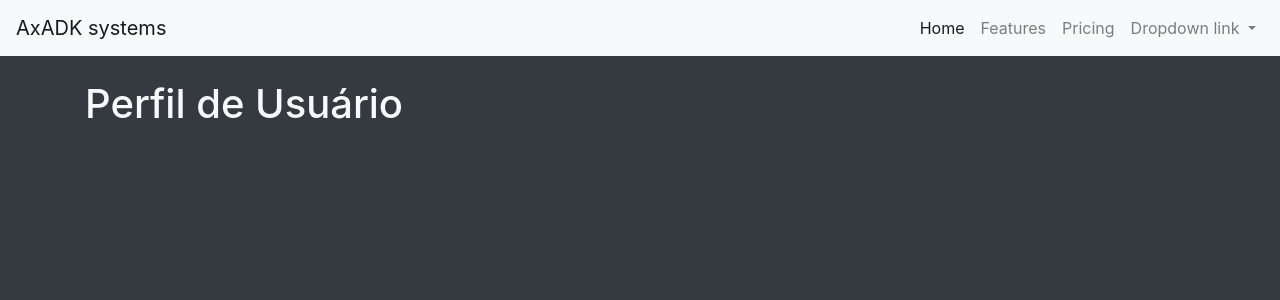
After one commit to Marcolazz/sistema_de_login_AIPR2019v1, a PHP site: page /profile.php in a window 1280 px wide. The commit adds this page. Shown: the top 300 px of the page. Run offline with PHP 8.4, Linux system fonts and the light colour scheme.

Commit message:
Criação do profile.php
Recepção dos dados do front-end no back-end e redirecionamento para o profile.php

```diff
--- /dev/null
+++ b/profile.php
@@ -0,0 +1,56 @@
+<!doctype html>
+<html lang="pt-br">
+
+<head>
+    <!-- Required meta tags -->
+    <meta charset="utf-8">
+    <meta name="viewport" content="width=device-width, initial-scale=1, shrink-to-fit=no">
+
+    <!-- Bootstrap CSS -->
+    <link rel="stylesheet" href="https://stackpath.bootstrapcdn.com/bootstrap/4.3.1/css/bootstrap.min.css" integrity="sha384-ggOyR0iXCbMQv3Xipma34MD+dH/1fQ784/j6cY/iJTQUOhcWr7x9JvoRxT2MZw1T" crossorigin="anonymous">
+
+    <title>Perfil de Usuário</title>
+</head>
+
+<body class="bg-dark">
+    <nav class="navbar navbar-expand-lg navbar-light bg-light">
+        <a class="navbar-brand" href="#">AxADK systems</a>
+        <button class="navbar-toggler" type="button" data-toggle="collapse" data-target="#navbarNavDropdown" aria-controls="navbarNavDropdown" aria-expanded="false" aria-label="Toggle navigation">
+            <span class="navbar-toggler-icon"></span>
+        </button>
+        <div class="collapse navbar-collapse" id="navbarNavDropdown">
+            <ul class="navbar-nav ml-auto">
+                <li class="nav-item active">
+                    <a class="nav-link" href="#">Home <span class="sr-only">(current)</span></a>
+                </li>
+                <li class="nav-item">
+                    <a class="nav-link" href="#">Features</a>
+                </li>
+                <li class="nav-item">
+                    <a class="nav-link" href="#">Pricing</a>
+                </li>
+                <li class="nav-item dropdown">
+                    <a class="nav-link dropdown-toggle" href="#" id="navbarDropdownMenuLink" role="button" data-toggle="dropdown" aria-haspopup="true" aria-expanded="false">
+                        Dropdown link
+                    </a>
+                    <div class="dropdown-menu" aria-labelledby="navbarDropdownMenuLink">
+                        <a class="dropdown-item" href="#">Action</a>
+                        <a class="dropdown-item" href="#">Another action</a>
+                        <a class="dropdown-item" href="#">Something else here</a>
+                    </div>
+                </li>
+            </ul>
+        </div>
+    </nav>
+    <main class="container mt-4">
+        <h1 class="text-light">Perfil de Usuário</h1>
+    </main>
+
+    <!-- Optional JavaScript -->
+    <!-- jQuery first, then Popper.js, then Bootstrap JS -->
+    <script src="https://code.jquery.com/jquery-3.3.1.slim.min.js" integrity="sha384-q8i/X+965DzO0rT7abK41JStQIAqVgRVzpbzo5smXKp4YfRvH+8abtTE1Pi6jizo" crossorigin="anonymous"></script>
+    <script src="https://cdnjs.cloudflare.com/ajax/libs/popper.js/1.14.7/umd/popper.min.js" integrity="sha384-UO2eT0CpHqdSJQ6hJty5KVphtPhzWj9WO1clHTMGa3JDZwrnQq4sF86dIHNDz0W1" crossorigin="anonymous"></script>
+    <script src="https://stackpath.bootstrapcdn.com/bootstrap/4.3.1/js/bootstrap.min.js" integrity="sha384-JjSmVgyd0p3pXB1rRibZUAYoIIy6OrQ6VrjIEaFf/nJGzIxFDsf4x0xIM+B07jRM" crossorigin="anonymous"></script>
+</body>
+
+</html>
```
Also changed, not shown: index.php (+18 -50 lines), recebe.php (+31 -17 lines).
